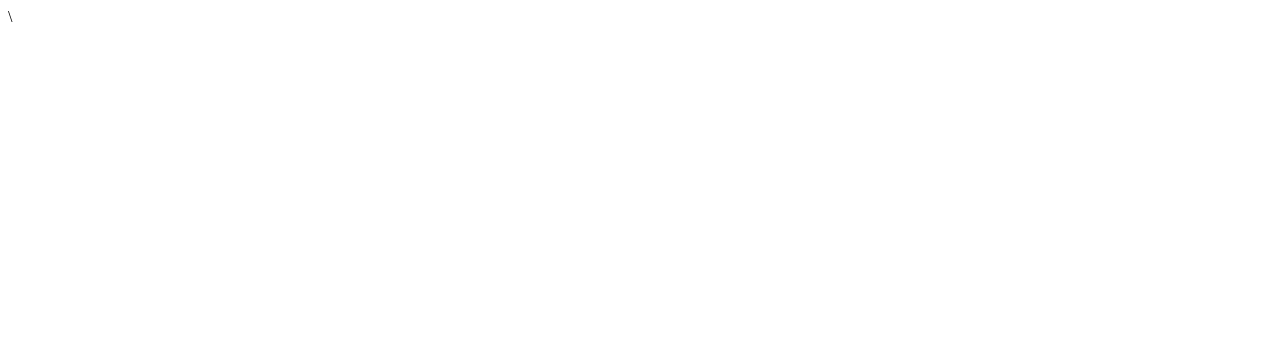
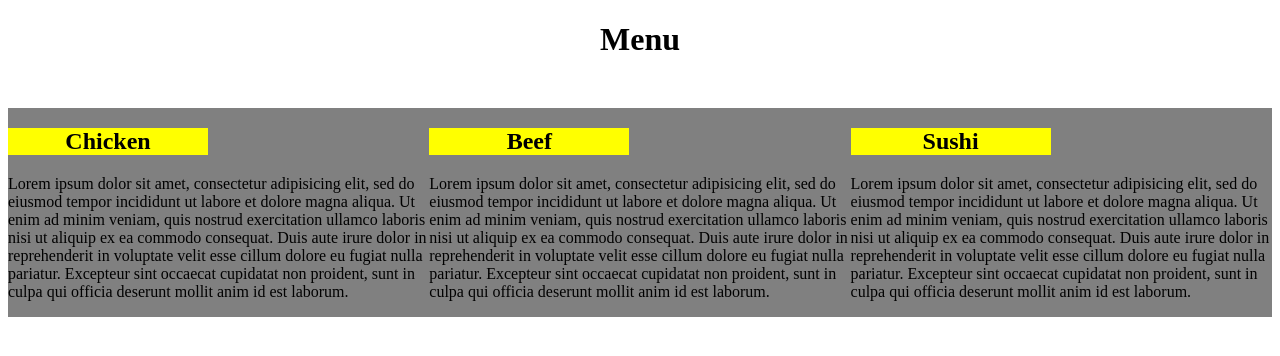
Before and after one commit to AhmadMirnasl/coursera-test, a plain HTML site: page site/module2-solution/index.html in a window 1280 px wide. Drawn offline with Linux system fonts and the light colour scheme.

Commit message:
desktopversion

```diff
--- a/site/module2-solution/css/module2-solution.css
+++ b/site/module2-solution/css/module2-solution.css
@@ -0,0 +1,28 @@
+*{
+	box-sizing: border-box;
+	margin: px ;
+}
+
+h1{
+	text-align: center;
+	margin-bottom: 50px;
+}
+
+h2{
+	background-color: yellow;
+	text-align: center;
+	width: 200px;
+}
+
+section{
+	background-color: gray;
+	margin: 0px auto;
+}
+
+@media (min-width: 992px){
+	section{
+		display: inline-block;
+		float: left;
+		width: 33.33%;
+	}
+}
--- a/site/module2-solution/index.html
+++ b/site/module2-solution/index.html
@@ -3,10 +3,37 @@
 <head>
 	<meta charset="UTF-8">
 	<meta name="viewport" content="width=device-width, initial-scale=1.0">
-	<title>Module2-solution</title>\
+	<title>Module2-solution</title>
 	<link rel="stylesheet" type="text/css" href="css/module2-solution.css">
 </head>
 <body>
-
+	<h1>Menu</h1>
+	<section>
+		<h2>Chicken</h2>
+			<p> Lorem ipsum dolor sit amet, consectetur adipisicing elit, sed do eiusmod
+			tempor incididunt ut labore et dolore magna aliqua. Ut enim ad minim veniam,
+			quis nostrud exercitation ullamco laboris nisi ut aliquip ex ea commodo
+			consequat. Duis aute irure dolor in reprehenderit in voluptate velit esse
+			cillum dolore eu fugiat nulla pariatur. Excepteur sint occaecat cupidatat non
+			proident, sunt in culpa qui officia deserunt mollit anim id est laborum.</p>
+	</section>
+	<section>
+		<h2>Beef</h2>
+			<p> Lorem ipsum dolor sit amet, consectetur adipisicing elit, sed do eiusmod
+			tempor incididunt ut labore et dolore magna aliqua. Ut enim ad minim veniam,
+			quis nostrud exercitation ullamco laboris nisi ut aliquip ex ea commodo
+			consequat. Duis aute irure dolor in reprehenderit in voluptate velit esse
+			cillum dolore eu fugiat nulla pariatur. Excepteur sint occaecat cupidatat non
+			proident, sunt in culpa qui officia deserunt mollit anim id est laborum.</p>
+	</section>
+	<section>
+		<h2>Sushi</h2>
+			<p> Lorem ipsum dolor sit amet, consectetur adipisicing elit, sed do eiusmod
+			tempor incididunt ut labore et dolore magna aliqua. Ut enim ad minim veniam,
+			quis nostrud exercitation ullamco laboris nisi ut aliquip ex ea commodo
+			consequat. Duis aute irure dolor in reprehenderit in voluptate velit esse
+			cillum dolore eu fugiat nulla pariatur. Excepteur sint occaecat cupidatat non
+			proident, sunt in culpa qui officia deserunt mollit anim id est laborum.</p>
+	</section>
 </body>
 </html>
```
